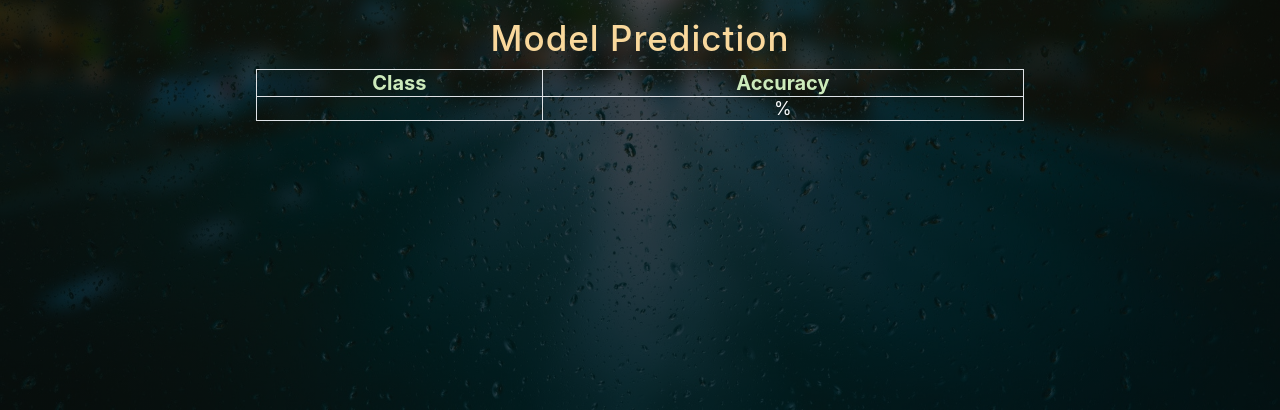
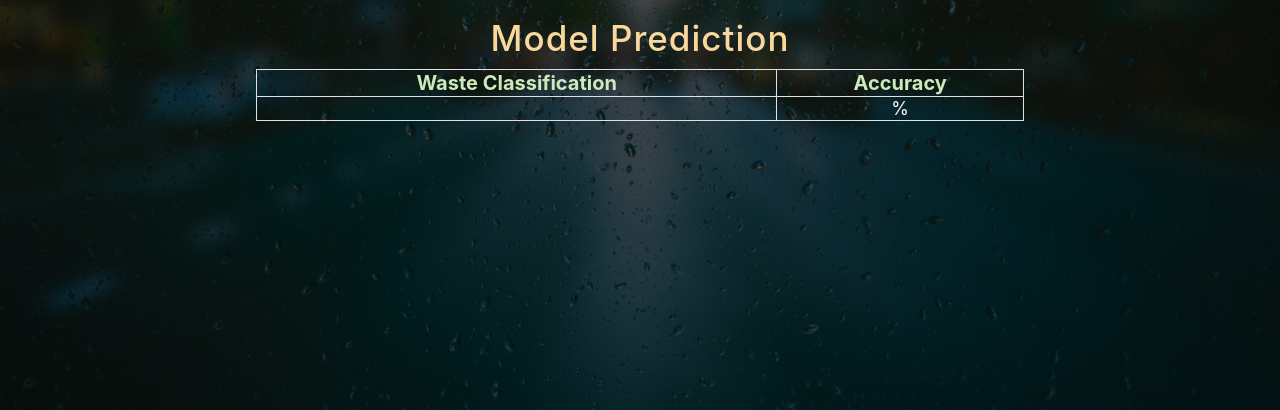
Before and after one commit to rishabh1402/Backyard_Hack, a Flask app: template templates/success.html in a window 1280 px wide. Shown: the part 390-800 px from the top of the page. Run offline with Flask 2, Linux system fonts and the light colour scheme; the template is opened without the code that fills it, so the values that code supplies are empty; some libraries are stand-ins or nearby versions.

Commit message:
Update success.html

```diff
--- a/templates/success.html
+++ b/templates/success.html
@@ -2,9 +2,9 @@
     <head>
         <meta charset="UTF-8">
         <meta name="viewport" content="width=device-width, initial-scale=1.0">
-        <link rel="stylesheet" href="D:/Backyard Hack/static/css/normalize.css">
-        <link rel="stylesheet" href="D:/Backyard Hack/static/css/grid.css">
-        <link rel="stylesheet" href="D:/Backyard Hack/static/css/styleSucc.css">
+        <link rel="stylesheet" href="static/css/normalize.css">
+        <link rel="stylesheet" href="static/css/grid.css">
+        <link rel="stylesheet" href="static/css/styleSucc.css">
 
         <link href="https://fonts.googleapis.com/css2?family=Lato:ital,wght@0,100;0,300;0,400;1,300&display=swap" rel="stylesheet" type='text/css'>
         <link rel="stylesheet" href="https://maxcdn.bootstrapcdn.com/bootstrap/4.0.0/css/bootstrap.min.css" integrity="sha384-Gn5384xqQ1aoWXA+058RXPxPg6fy4IWvTNh0E263XmFcJlSAwiGgFAW/dAiS6JXm" crossorigin="anonymous">
@@ -47,7 +47,7 @@
                 <row style = "width: 100%; display: flex; justify-content: center;">
                     <table class="table-bordered text-light table-custom">
                         <tr>
-                            <th>Class</th>
+                            <th>Waste Classification</th>
                             <th>Accuracy</th>
                         </tr>
                         <tr>
```
